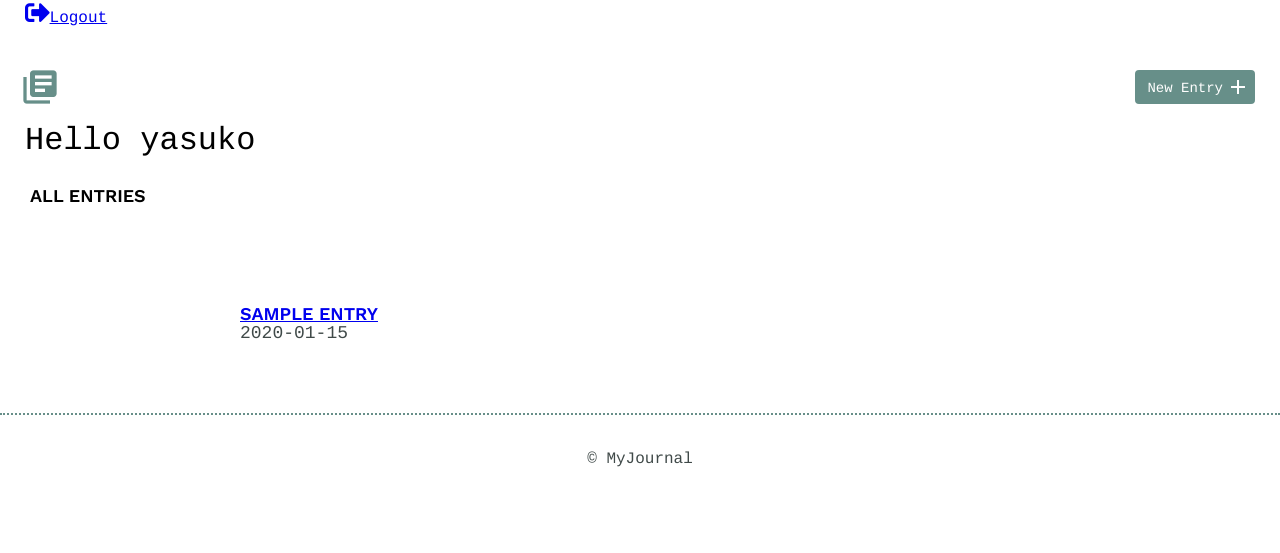
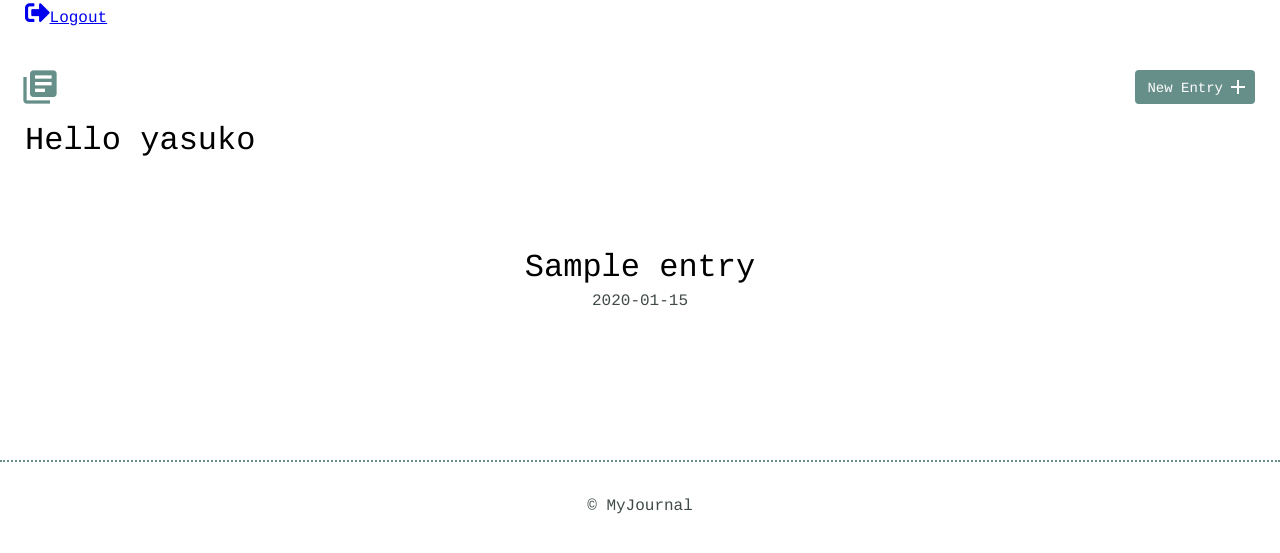
Before and after one commit to ykurata/techdegree-project-5, a Flask app: page /entries in a window 1280 px wide. Shown: the top 553 px of the page. Run offline with Flask 2, Linux system fonts and the light colour scheme; a user stored in the database is signed in; tables that the repository leaves empty hold one stand-in row (values such as "Sample post"); some libraries are stand-ins or nearby versions.

Commit message:
fixed styling

```diff
--- a/static/css/site.css
+++ b/static/css/site.css
@@ -32,6 +32,7 @@ footer {
 	padding: 35px 0;
 	border-top: 2px dotted #678f89;
 }
+
 
 
 /* ==========================================================================
@@ -78,7 +79,6 @@ footer {
 
 
 
-
 /* ==========================================================================
    Typography
    ========================================================================== */
@@ -95,7 +95,6 @@ h1 {
 	font-size: 44px;
 	margin-bottom: 12px;
 }
-
 h2 {
 	font-size: 32px;
 }
@@ -109,11 +108,6 @@ h3 {
 	font-weight: 600;
 	text-transform: uppercase;
 }
-
-body .show-entry {
-	margin-bottom: 30px;
-}
-
 p {
 	line-height: 1.8em;
 	font-size: 18px;
--- a/templates/edit.html
+++ b/templates/edit.html
@@ -11,7 +11,7 @@
                 {% for field in form %}
                     {{ render_field(field) }}
                 {% endfor %}
-                <button type="submit" id="submit" class="button">Update Entry!</button>
+                <input type="submit" value="Update Entry" class="button">
             </form>
         </div>
     </div>
--- a/templates/entries.html
+++ b/templates/entries.html
@@ -1,13 +1,14 @@
 {% extends "layout.html" %}
 
 {% block content %}
-    <h3 style="margin: 30px">All Entries</h3>
 <section>
     <div class="container">
-                <div class="entry-list single">
+        <div class="entry-list">
             {% for entry in entries %}
-                        <h3><a href="{{ url_for('details', slug=entry.slug) }}">{{ entry.title }}</a></h3>
+                <article>
+                    <h2><a href="{{ url_for('details', slug=entry.slug) }}">{{ entry.title }}</a></h2>
                     <time datetime="{{ entry.timestamp.strftime('%Y-%m-%d') }}">{{ entry.timestamp.strftime('%Y-%m-%d') }}</time>
+                </article>
             {% endfor %}
         </div>
     </div>
--- a/templates/layout.html
+++ b/templates/layout.html
@@ -10,15 +10,11 @@
         <link rel="stylesheet" href="https://use.fontawesome.com/releases/v5.0.12/css/all.css" integrity="sha384-G0fIWCsCzJIMAVNQPfjH08cyYaUtMwjJwqiRKxxE/rx96Uroj1BtIQ6MLJuheaO9" crossorigin="anonymous">
         <link rel="stylesheet" href="/static/css/normalize.css">
         <link rel="stylesheet" href="/static/css/site.css">
-        <!--
-        <link rel="stylesheet" href="{{ url_for('static', filename='css/normalize.css') }}">
-        <link rel="stylesheet" href="{{ url_for('static', filename='css/site.css') }}">
-        -->
+
     </head>
     <body>
         <header>
             <div class="container">
-
                 <div class="site-header">
                     <div class="login-out" style="margin-bottom: 20px;">
 
@@ -31,7 +27,7 @@
                         {% endif %}
                     </div>
                         <a class="logo" href="{{ url_for('entries') }}"><i class="material-icons">library_books</i></a>
-                        <a href="{{ url_for('entry') }}" class="button icon-right" ><span>New Entry</span><i class="material-icons">add</i></a>
+                        <a class="button icon-right" href="{{ url_for('entry') }}"><span>New Entry</span><i class="material-icons">add</i></a>
                 </div>
                     <div style="margin-top: 30px;">
                         <h2>Hello{% if current_user.is_authenticated %} {{ current_user.username }}{% endif %}</h2>
@@ -39,7 +35,6 @@
 
             </div>
         </header>
-        <section>
             <div class="message" style="margin: 25px;">
                 <!--flash messages -->
                 {% with messages = get_flashed_messages(with_categories=True) %}
@@ -53,7 +48,6 @@
 
             {% block content %}{% endblock %}
 
-        </section>
         <footer>
             <div>
                 &copy; MyJournal
--- a/templates/new_entry.html
+++ b/templates/new_entry.html
@@ -11,7 +11,7 @@
                 {% for field in form %}
                     {{ render_field(field) }}
                 {% endfor %}
-                <button type="submit" id="submit" class="button">Create Entry!</button>
+                <input type="submit" value="Publish Entry" class="button">
             </form>
         </div>
     </div>
```
Also changed, not shown: templates/details.html (+13 -18 lines), README.md, journal.db. Lines whose indentation alone changed are shown as unchanged.
